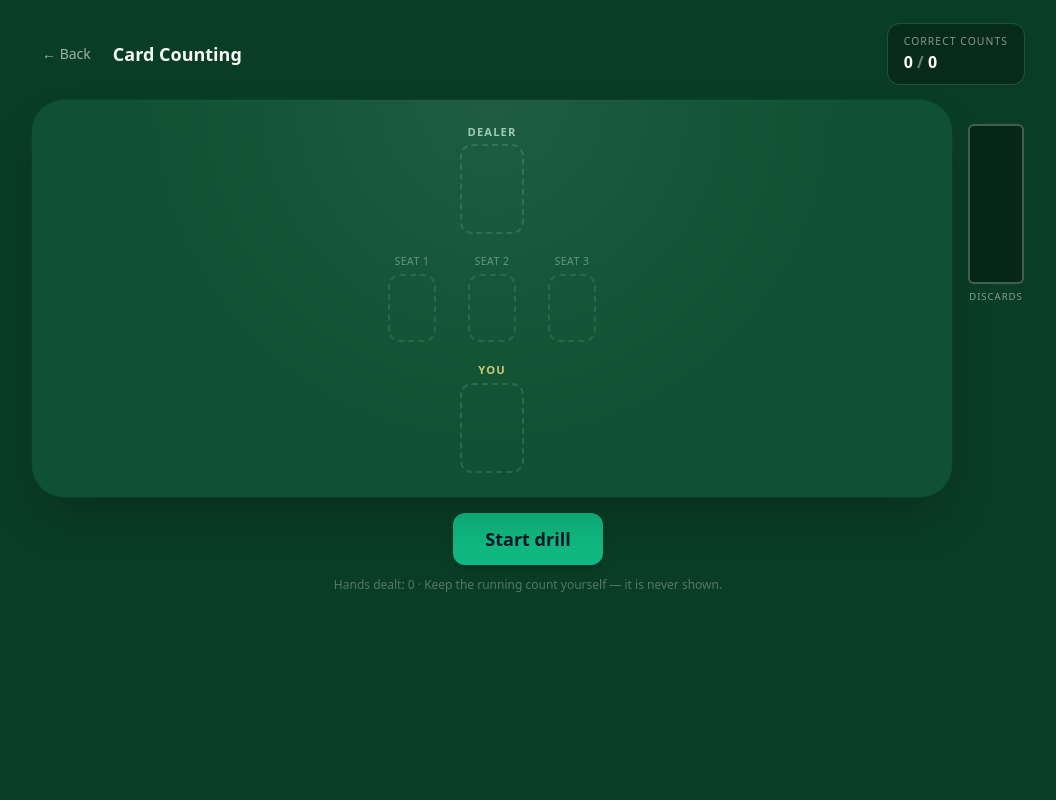
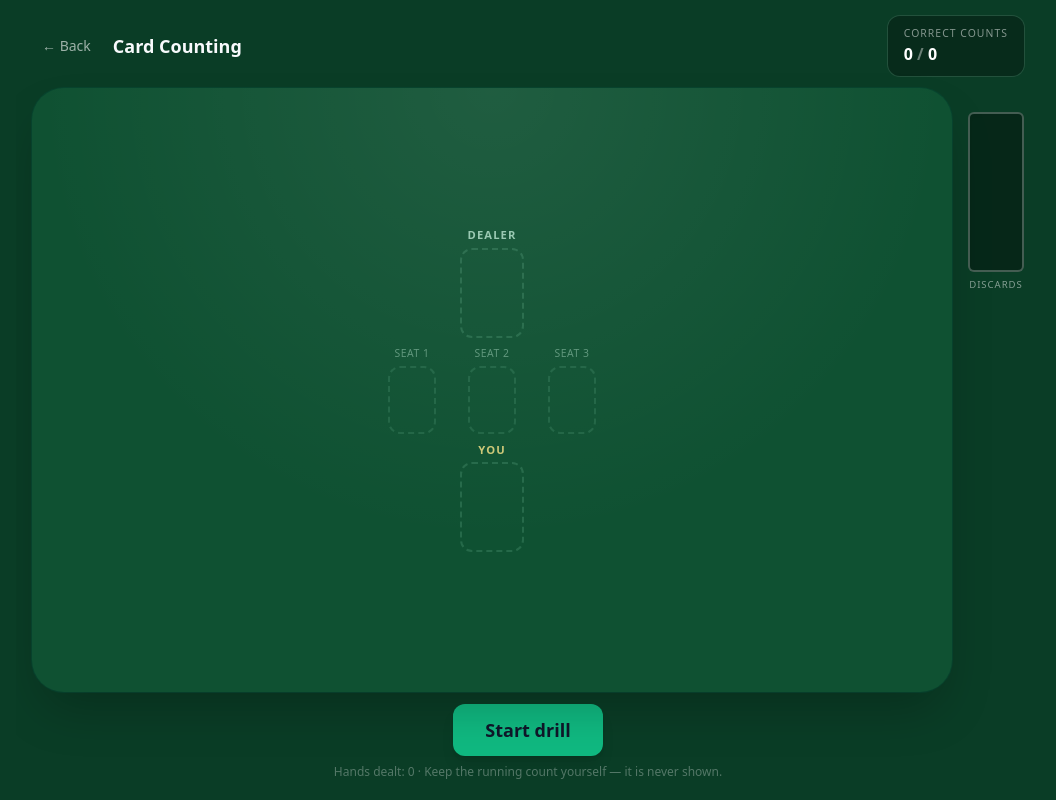
Before and after one commit to amirshah07/blackjack-trainer, a Next.js app: page /counting in a window 1280 px wide. Shown: the whole page, without its empty margins (112-1168 px from the left). Built offline with nearby package versions, Linux system fonts and the light colour scheme.

Commit message:
fit the table to the viewport so the page never scrolls

```diff
--- a/src/app/basic/BasicStrategyGame.tsx
+++ b/src/app/basic/BasicStrategyGame.tsx
@@ -86,9 +86,11 @@ export function BasicStrategyGame() {
         </div>
       }
     >
-      <Table state={state} />
+      <div className="flex min-h-0 flex-1 items-stretch justify-center">
+        <Table state={state} />
+      </div>
 
-      <div className="flex min-h-[4.5rem] flex-col items-center justify-center gap-3">
+      <div className="flex shrink-0 flex-col items-center justify-center gap-2 pb-1">
         {state.phase === 'playerTurn' ? (
           <ActionBar legal={legal} onAction={act} />
         ) : dealable ? (
--- a/src/app/counting/CardCountingGame.tsx
+++ b/src/app/counting/CardCountingGame.tsx
@@ -97,8 +97,8 @@ export function CardCountingGame() {
       title="Card Counting"
       aside={<StatsPanel tally={tally} label="Correct counts" onReset={handleReset} />}
     >
-      <div className="flex items-start justify-center gap-4">
-        <div className="min-w-0 flex-1">
+      <div className="flex min-h-0 flex-1 items-stretch justify-center gap-4">
+        <div className="flex min-h-0 min-w-0 flex-1">
           <Table state={state} />
         </div>
         {/*
@@ -111,7 +111,7 @@ export function CardCountingGame() {
         </div>
       </div>
 
-      <div className="flex min-h-[4.5rem] flex-col items-center justify-center gap-3">
+      <div className="flex shrink-0 flex-col items-center justify-center gap-2 pb-1">
         <button
           onClick={() => setRunning((r) => !r)}
           className={[
--- a/src/app/live/LivePlayGame.tsx
+++ b/src/app/live/LivePlayGame.tsx
@@ -82,8 +82,8 @@ export function LivePlayGame() {
       title="Live Play"
       aside={<ChartButton onClick={() => setChartOpen(true)} />}
     >
-      <div className="flex items-start justify-center gap-4">
-        <div className="min-w-0 flex-1">
+      <div className="flex min-h-0 flex-1 items-stretch justify-center gap-4">
+        <div className="flex min-h-0 min-w-0 flex-1">
           <Table state={state} betSlot={<BetCircle amount={stakeAtRisk(state)} />} />
         </div>
         {/*
@@ -96,7 +96,7 @@ export function LivePlayGame() {
         </div>
       </div>
 
-      <div className="flex min-h-[7rem] flex-col items-center justify-center gap-3">
+      <div className="flex shrink-0 flex-col items-center justify-center gap-2 pb-1">
         {state.phase === 'playerTurn' ? (
           <ActionBar legal={legal} onAction={act} />
         ) : betting ? (
--- a/src/components/Card.tsx
+++ b/src/components/Card.tsx
@@ -18,7 +18,7 @@ export type CardProps = {
   faceDown?: boolean;
   /** Deal-in animation offset, so cards in a hand stagger. */
   index?: number;
-  size?: 'sm' | 'md';
+  size?: 'xs' | 'sm' | 'md';
 };
 
 /**
@@ -29,7 +29,7 @@ export type CardProps = {
  * defeatable with devtools.
  */
 function CardImpl({ card, faceDown = false, index = 0, size = 'md' }: CardProps) {
-  const w = size === 'sm' ? 48 : 64;
+  const w = size === 'xs' ? 38 : size === 'sm' ? 48 : 64;
   const h = Math.round(w * 1.4);
 
   if (faceDown || !card) {
--- a/src/components/ChipStack.tsx
+++ b/src/components/ChipStack.tsx
@@ -17,19 +17,26 @@ export function ChipStack({ amount, label, layout = 'stack' }: ChipStackProps) {
     <div className="flex flex-col items-center gap-1.5">
       {chips.length > 0 && (
         <div
-          className={layout === 'stack' ? 'relative w-11' : 'flex -space-x-5'}
-          // A stack is absolutely positioned, so it needs an explicit height:
-          // the top chip's offset plus one chip.
-          style={layout === 'stack' ? { height: (chips.length - 1) * 7 + 44 } : undefined}
+          className={layout === 'stack' ? 'relative w-9' : 'flex -space-x-5'}
+          /*
+            A stack is absolutely positioned, so it needs an explicit height.
+            Kept compact - a tall stack otherwise overlaps the felt above it
+            now that the page is exactly viewport height.
+          */
+          style={
+            layout === 'stack'
+              ? { height: (chips.length - 1) * 4 + 34 }
+              : undefined
+          }
         >
           {chips.map((c, i) =>
             layout === 'stack' ? (
               <div
                 key={`${i}-${c}`}
                 className="absolute left-0"
-                style={{ bottom: `${i * 7}px`, zIndex: i }}
+                style={{ bottom: `${i * 4}px`, zIndex: i }}
               >
-                <Chip value={c} size={44} index={0} />
+                <Chip value={c} size={34} index={0} />
               </div>
             ) : (
               <Chip key={`${i}-${c}`} value={c} size={38} index={0} />
--- a/src/components/Hand.tsx
+++ b/src/components/Hand.tsx
@@ -10,7 +10,7 @@ export type HandProps = {
   /** Total to display. Computed by the caller so this stays domain-free. */
   label?: string;
   active?: boolean;
-  size?: 'sm' | 'md';
+  size?: 'xs' | 'sm' | 'md';
   outcomeLabel?: string;
 };
 
--- a/src/components/Table.tsx
+++ b/src/components/Table.tsx
@@ -22,10 +22,26 @@ export function Table({ state, betSlot }: TableProps) {
   const left = seats.slice(0, mid);
   const right = seats.slice(mid);
 
+  /**
+   * Cards shrink as the table fills up.
+   *
+   * The page is exactly viewport height, so a crowded table has to fit by
+   * scaling rather than by pushing the controls off screen. Seven seats plus
+   * splits is the worst case.
+   */
+  const crowded = seats.length >= 5;
+  const seatSize = crowded ? 'xs' : 'sm';
+  const heroSize = crowded ? 'sm' : 'md';
+
   const showDealerLabel = dealerHand.cards.length > 0;
 
   return (
-    <div className="relative mx-auto w-full max-w-5xl overflow-hidden rounded-[2rem] bg-felt px-4 py-6 shadow-2xl ring-1 ring-emerald-900/40 sm:px-8">
+    /*
+      The felt scrolls internally as a last resort: the page itself never
+      scrolls, so an unusually tall hand (many splits at a full table) stays
+      reachable without pushing the controls off screen.
+    */
+    <div className="relative mx-auto flex h-full max-h-full w-full max-w-5xl flex-col overflow-y-auto rounded-[2rem] bg-felt px-4 py-4 shadow-2xl ring-1 ring-emerald-900/40 sm:px-8">
       {/* felt texture */}
       <div
         aria-hidden
@@ -36,7 +52,7 @@ export function Table({ state, betSlot }: TableProps) {
         }}
       />
 
-      <div className="relative flex flex-col items-center gap-5">
+      <div className="relative flex min-h-0 flex-1 flex-col items-center justify-center gap-2">
         {/* Dealer */}
         <div className="flex flex-col items-center gap-1">
           <span className="text-[0.7rem] font-semibold uppercase tracking-widest text-emerald-100/70">
@@ -47,6 +63,7 @@ export function Table({ state, betSlot }: TableProps) {
               hand={dealerHand}
               hideSecond={!state.holeCardRevealed}
               label={showDealerLabel ? dealerVisibleLabel(state) : ''}
+              size={heroSize}
               outcomeLabel=""
             />
           ) : (
@@ -65,7 +82,7 @@ export function Table({ state, betSlot }: TableProps) {
                 {seat.hands.length > 0 ? (
                   <div className="flex gap-2">
                     {seat.hands.map((h, i) => (
-                      <Hand key={i} hand={h} label={handLabel(h)} size="sm" />
+                      <Hand key={i} hand={h} label={handLabel(h)} size={seatSize} />
                     ))}
                   </div>
                 ) : (
@@ -91,6 +108,7 @@ export function Table({ state, betSlot }: TableProps) {
                   key={i}
                   hand={h}
                   label={handLabel(h)}
+                  size={heroSize}
                   active={phase === 'playerTurn' && i === activeHandIndex && playerHands.length > 1}
                   outcomeLabel={h.outcome ? OUTCOME_LABEL[h.outcome] : undefined}
                 />
--- a/src/components/TableFrame.tsx
+++ b/src/components/TableFrame.tsx
@@ -11,8 +11,14 @@ export function TableFrame({
   children: React.ReactNode;
 }) {
   return (
-    <main className="mx-auto flex min-h-screen max-w-5xl flex-col gap-4 px-4 py-6">
-      <header className="flex flex-wrap items-center justify-between gap-3">
+    /*
+      h-screen rather than min-h-screen: the page is exactly the viewport, so
+      a growing table shrinks its own area instead of pushing the controls
+      below the fold. overflow-hidden stops any residual rounding from
+      scrolling the whole document.
+    */
+    <main className="mx-auto flex h-screen max-w-5xl flex-col gap-3 overflow-hidden px-4 py-4">
+      <header className="flex shrink-0 flex-wrap items-center justify-between gap-3">
         <div className="flex items-center gap-3">
           <Link
             href="/"
```
